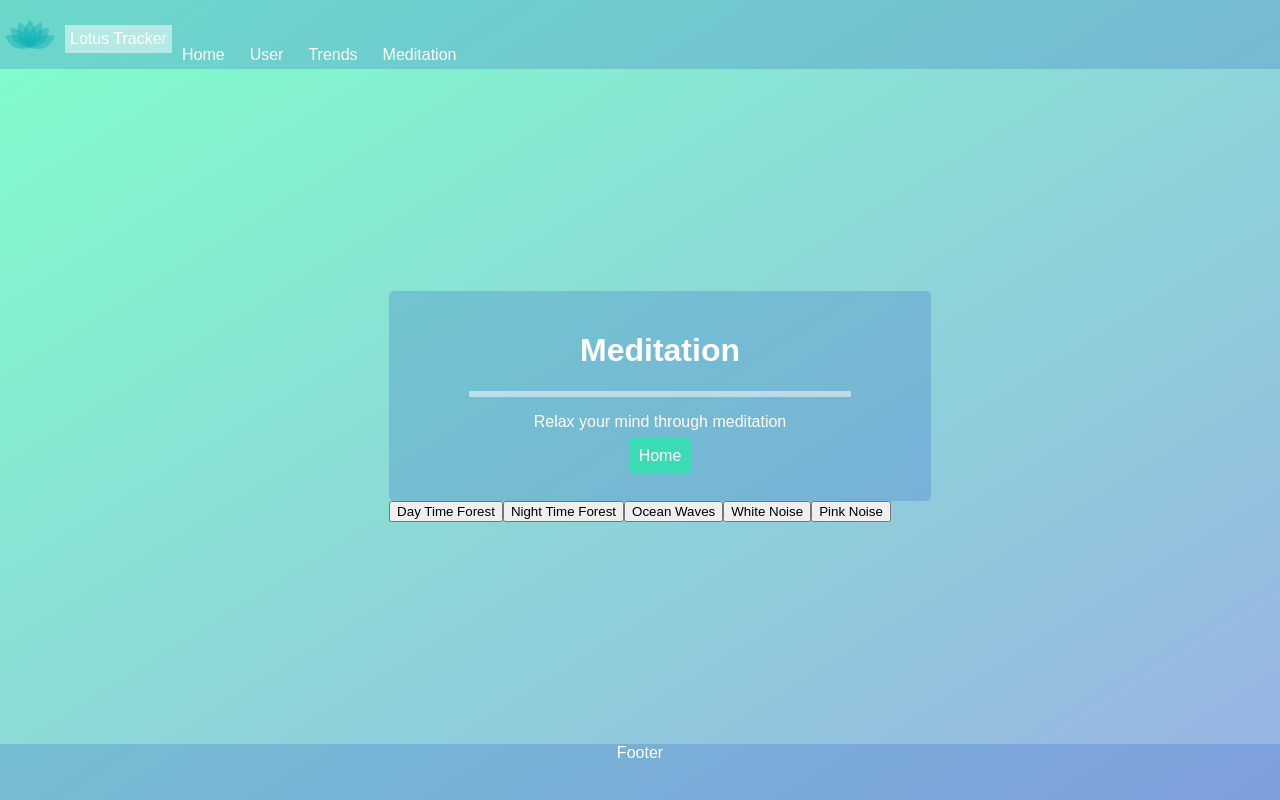
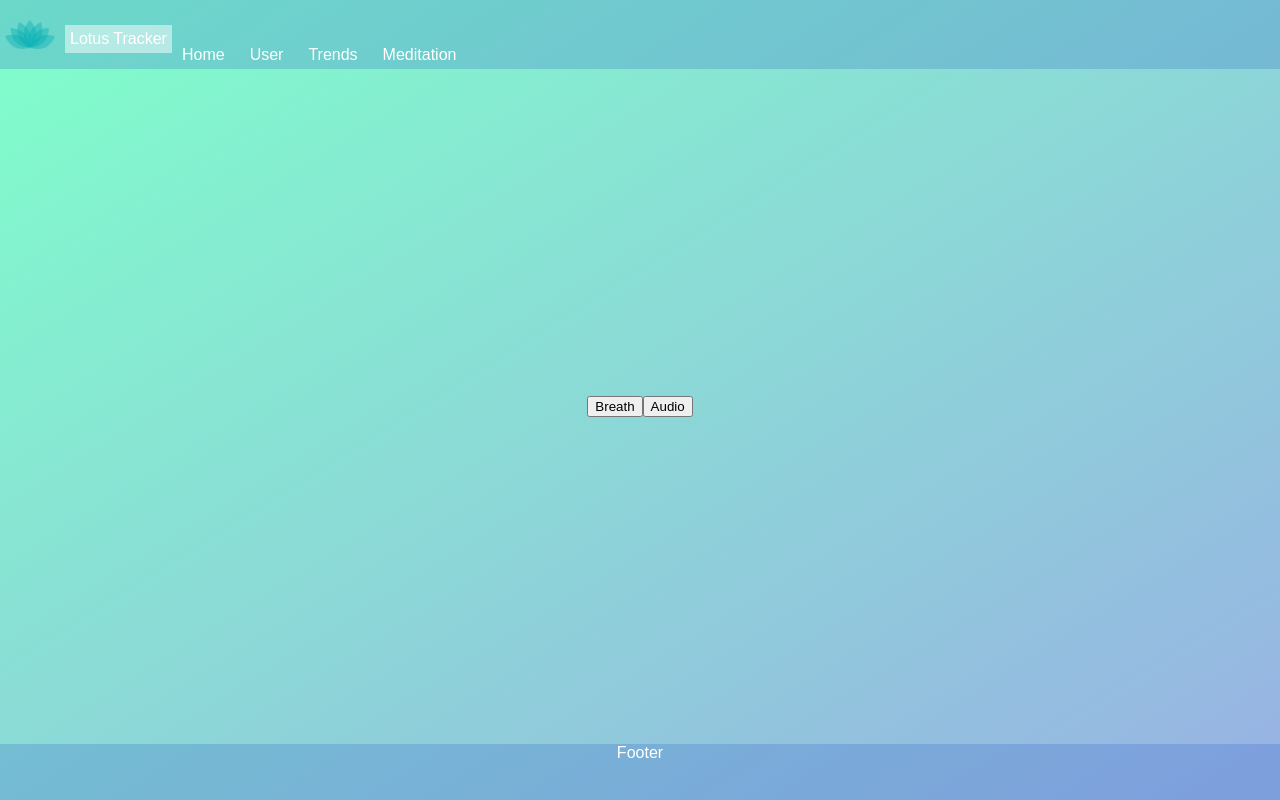
Before and after one commit to Squatch89/lotus, a React (Create React App) app in the folder client/: page /meditation in a window 1280 px wide. Built offline with nearby package versions, Linux system fonts and the light colour scheme.

Commit message:
can choose between breath or audio for med types, and still select audio files to listen to if that is your chosen method. Breath still needs features to be implemented

```diff
--- a/client/src/App.js
+++ b/client/src/App.js
@@ -19,14 +19,6 @@ class App extends Component {
     //         .then(res => res.json())
     //         .then(users => this.setState({ users }));
     // }
-
-
-
-
-    playAudio = id => {
-        console.log(this.state.audio);
-    };
-
 
     render() {
         return (
--- a/client/src/components/Button/Button.js
+++ b/client/src/components/Button/Button.js
@@ -4,7 +4,7 @@ import './Button.css';
 const Button = props => {
     return (
         [
-            <button onClick={() => props.chooseAudio(props.id, props.audioName)} id={props.id}>{props.audioName}</button>
+            <button onClick={() => props.clickHandler(props.id, props.name)} id={props.id}>{props.name}</button>
         ]
     )
 };
--- a/client/src/components/Meditation/Meditation.js
+++ b/client/src/components/Meditation/Meditation.js
@@ -1,7 +1,7 @@
 import React, { Component } from 'react';
 import { Link } from 'react-router-dom';
 import Button from '../Button/Button.js';
-import Audio from "../Audio/Audio.js";
+// import Audio from "../Audio/Audio.js";
 import './Meditation.css';
 import ForestOne from './Audio/Forest-1.wav';
 import ForestTwo from './Audio/Forest-2.wav';
@@ -10,29 +10,61 @@ import WhiteNoise from './Audio/White-Noise.wav';
 import PinkNoise from './Audio/Pink-Noise.wav';
 // creates Meditation component to render to the page
 class Meditation extends Component {
+
     constructor() {
         super();
         this.state = {
-            meditationType: ["Breath", "Audio"],
+            meditationChoices: ["Breath", "Audio"],
+            meditationType: '',
             meditationSelected: false,
             audio: ["Day Time Forest", "Night Time Forest", "Ocean Waves", "White Noise", "Pink Noise"],
             audioFiles: [ForestOne, ForestTwo, OceanWaves, WhiteNoise, PinkNoise],
             chosenAudio:''
         };
     }
-    chooseAudio = (id, fileName) => {
+
+    chooseMedType = (id, name) => {
+        console.log("ID: ", id);
+        const medType = this.state.meditationChoices[id];
+        console.log("MedType: ", medType);
+        this.setState({meditationType: medType, meditationSelected: true});
+    };
+
+    chooseAudio = (id, filename) => {
+
         console.log("ID: ", id);
         const audioName = this.state.audioFiles;
         console.log("Audio Path: ", audioName[id]);
         this.setState({ chosenAudio: audioName[id], meditationSelected: true });
     };
+
+
+    clickHandler = (id, name) => {
+        console.log("ID: ", id);
+        console.log("Name: ", name);
+
+        if (!this.state.meditationSelected) {
+            this.chooseMedType(id, name);
+        }
+
+        else if (this.state.meditationSelected && this.state.meditationType === "Audio") {
+            this.chooseAudio(id, name);
+        }
+
+        else {
+            console.log("hmmm that didn't work");
+        }
+    };
+
     componentDidUpdate() {
+        if(this.state.meditationType === "Audio"){
             this.refs.audio.load();
+        }
     }
     render() {
         return (
             <div>
-                    <PresentAudio {...this.state} chooseAudio={this.chooseAudio} />
+                <PresentAudio {...this.state} clickHandler={this.clickHandler} />
                 {this.state.meditationSelected ? <audio controls ref="audio">
                     <source src={this.state.chosenAudio} type="audio/wav" />
                     not supported
@@ -41,12 +73,33 @@ class Meditation extends Component {
         )
     }
 }
+
+//tenerary operator to switch between medtype buttons and then the screens
+
 const PresentAudio = (props) => {
+    if (!props.meditationSelected)
+    {
+        return (
+            <div>
+                {
+                    props.meditationChoices.map((med, index) => (
+                        <Button
+                            key={med}
+                            id={index}
+                            clickHandler={props.clickHandler}
+                            name={med}
+                        />
+                    ))
+                }
+            </div>
+        )
+    }
+    else if (props.meditationSelected && props.meditationType === "Audio") {
         return (
             <div>
                 <div className="jumbotron text-center">
                     <h1>Meditation</h1>
-                <hr className="hr" />
+                    <hr className="hr"/>
                     <p>Relax your mind through meditation</p>
                     <p className="lead">
                         <Link className="btn btn-primary btn-lg" to="/">Home</Link>
@@ -55,15 +108,17 @@ const PresentAudio = (props) => {
                 {
                     props.audio.map((audio, index) => (
                         <Button
-                        key={index}
+                            key={audio}
                             id={index}
-                        chooseAudio={props.chooseAudio}
-                        audioName={audio}
+                            clickHandler={props.clickHandler}
+                            name={audio}
                         />
                     ))
                 }
             </div>
         )
+    }
 };
+
 // exports Meditation for external use
 export default Meditation;
```
Lines whose indentation alone changed are shown as unchanged.
